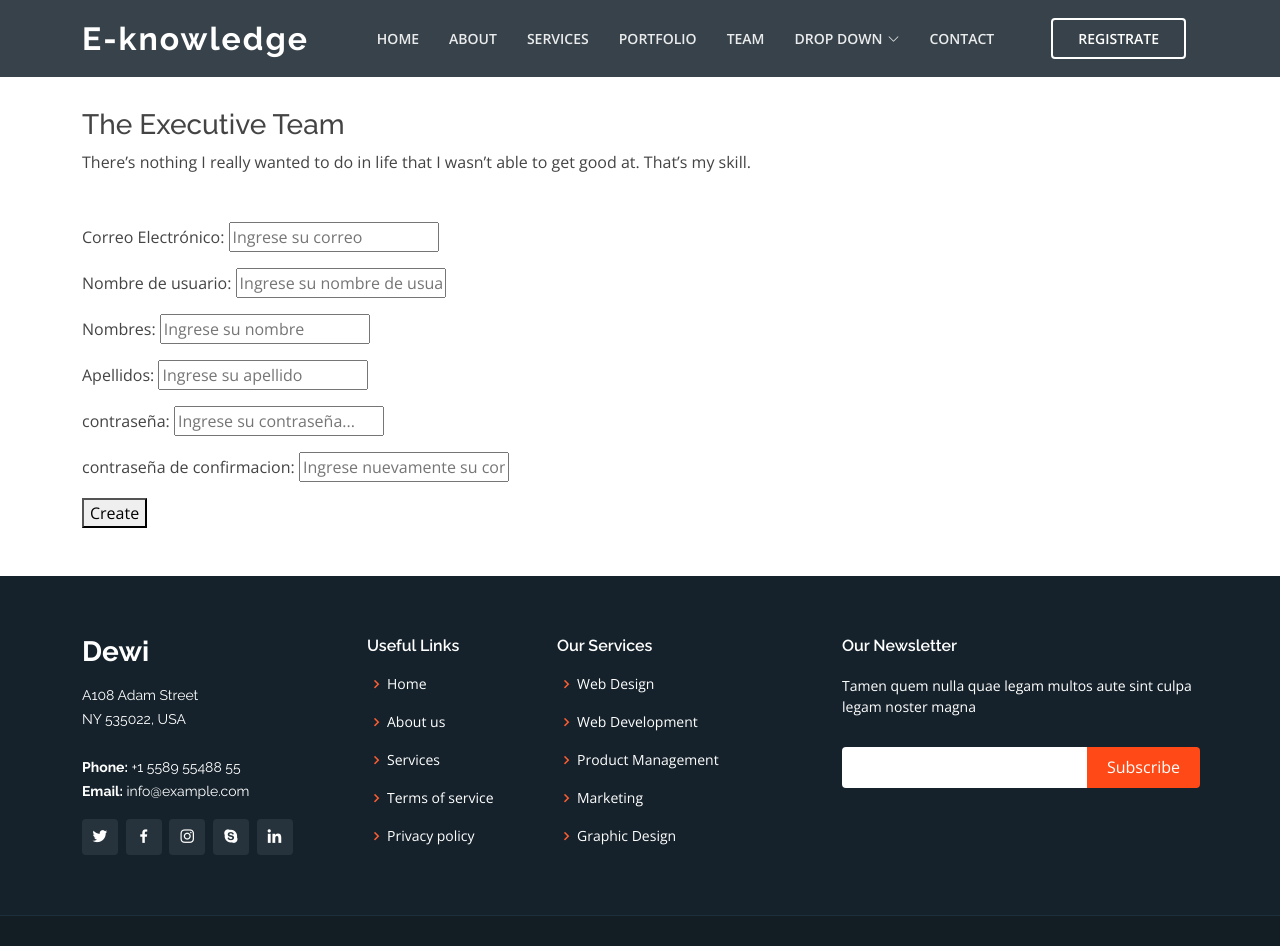
After one commit to JohnHernandezC/Proyecto-Integrador, a Django app: page /usuario/crearU/ in a window 1280 px wide. The commit adds this page. Run offline with Django 4.2, Linux system fonts and the light colour scheme; some libraries are stand-ins or nearby versions.

Commit message:
El p*** registro que tenia un error simple pero deificil de encontrar

```diff
--- a/ProyectoIntegrador/urls.py
+++ b/ProyectoIntegrador/urls.py
@@ -20,5 +20,6 @@ urlpatterns = [
     path('admin/', admin.site.urls),
     path('', include(('principalApp.urls','inicio'))),
     path('post/', include(('publicacionesApp.urls','blog'))),
+    path('usuario/', include(('UsuariosApp.urls','usuarios'))),
 
 ]
--- a/UsuariosApp/forms.py
+++ b/UsuariosApp/forms.py
@@ -1,88 +1,80 @@
 from django import forms
 from django.contrib.auth.forms import AuthenticationForm
 from .models import Usuario
+from django.contrib.auth.forms import UserCreationForm
 
 
 class FormularioUsuario(forms.ModelForm):
-    """ Formulario de Registro de un Usuario en la base de datos
 
-    Variables:
-
-        - password1:    Contraseña
-        - password2:    Verificación de la contraseña
-
-    """
-    password1 = forms.CharField(label = 'Contraseña',widget = forms.PasswordInput(
-        attrs = {
-            'class': 'form-control',
-            'placeholder': 'Ingrese su contraseña...',
-            'id': 'password1',
+    password1 = forms.CharField(label="contraseña", widget=forms.PasswordInput(
+        attrs={
+            'clase':'form-control',
+            'placeholder':'Ingrese su contraseña...',
+            'id':'password1',
             'required':'required',
         }
+
     ))
 
-    password2 = forms.CharField(label = 'Contraseña de Confirmación', widget = forms.PasswordInput(
+    password2 = forms.CharField(label="contraseña de confirmacion", widget=forms.PasswordInput(
         attrs={
-            'class': 'form-control',
-            'placeholder': 'Ingrese nuevamente su contraseña...',
-            'id': 'password2',
-            'required': 'required',
+            'clase':'form-control',
+            'placeholder':'Ingrese nuevamente su contraseña...',
+            'id':'password2',
+            'required':'required',
         }
+
     ))
-
     class Meta:
-        model = Usuario
-        fields = ('email','username','nombres','apellidos','rol')
+        model=Usuario
+        fields=('email','username','nombres','apellidos')
         widgets = {
             'email': forms.EmailInput(
-                attrs = {
-                    'class': 'form-control',
-                    'placeholder': 'Correo Electrónico',
+                attrs={
+                    'clase':'form-control',
+                     'placeholder':'Ingrese su correo',
+
                 }
             ),
             'nombres': forms.TextInput(
-                attrs={
-                    'class': 'form-control',
-                    'placeholder': 'Ingrese su nombre',
+              attrs={
+                    'clase':'form-control',
+                     'placeholder':'Ingrese su nombre',
+                     'required':'required',
+
                 }
             ),
             'apellidos': forms.TextInput(
-                attrs = {
-                    'class': 'form-control',
-                    'placeholder': 'Ingrese sus apellidos',
+              attrs={
+                    'clase':'form-control',
+                     'placeholder':'Ingrese su apellido',
+                     'required':'required',
+
                 }
             ),
             'username': forms.TextInput(
-                attrs = {
-                    'class': 'form-control',
-                    'placeholder': 'Ingrese su nombre de usuario',
-                }
-            ),
-            'rol': forms.Select(
-                attrs = {
-                    'class': 'form-control'
+              attrs={
+                    'clase':'form-control',
+                     'placeholder':'Ingrese su nombre de usuario',
+
                 }
             )
+
+
         }
 
     def clean_password2(self):
-        """ Validación de Contraseña
-
-        Metodo que valida que ambas contraseñas ingresadas sean igual, esto antes de ser encriptadas
-        y guardadas en la base dedatos, Retornar la contraseña Válida.
-
-        Excepciones:
-        - ValidationError -- cuando las contraseñas no son iguales muestra un mensaje de error
-        """
-        password1 = self.cleaned_data.get('password1')
-        password2 = self.cleaned_data.get('password2')
-        if password1 != password2:
-            raise forms.ValidationError('Contraseñas no coinciden!')
+        #validacion de contraseña (valida que ambas contraseñas sean iguales)
+        password1=self.cleaned_data.get('password1')#cleaned_data es donde estan almacenados los datos que se lamacenaron desde el formulario y se obtienen con el get y la key
+        password2=self.cleaned_data.get('password2')
+        if password1 and password2 and password1 != password2:
+            raise forms.ValidationError('contraseñas no coinciden')
         return password2
 
-    def save(self,commit = True):
-        user = super().save(commit=False)
-        user.set_password(self.cleaned_data['password1'])
+    def save(self,commit=True):
+        print(self.cleaned_data)
+        user=super().save(commit=False)
+        user.set_password(self.cleaned_data['password1'])#set encripta directamente la contraseña
         if commit:
             user.save()
         return user
--- a/UsuariosApp/models.py
+++ b/UsuariosApp/models.py
@@ -1,6 +1,8 @@
+
+
 from django.db import models
 from django.contrib.auth.models import AbstractBaseUser,BaseUserManager,PermissionsMixin
-from django.contrib.auth.models import Permission,Group
+
 from django.contrib.contenttypes.models import ContentType
 
 class Rol(models.Model):
@@ -23,42 +25,53 @@ class Rol(models.Model):
 
 
 class UsuarioManager(BaseUserManager):
-    def _create_user(self, username, email, nombres, password, is_staff, is_superuser, **extra_fields):
-        user = self.model(
-            username=username,
-            email=email,
-            nombres=nombres,
-            is_staff=is_staff,
-            is_superuser=is_superuser,
-            **extra_fields
+    def create_user(self,email,username,nombres,apellidos,password=None):
+        if not email:
+            raise ValueError("El usuario debe tener un correo electronico")
+            #genera un error si no pasamos un correo de
+
+            #el self.model hace referencia directa a el modelo que estamos usando
+        usuario=self.model(username=username,
+                           email=self.normalize_email(email),
+                           nombres=nombres,
+                           apellidos=apellidos)
+        usuario.set_password(password)#se usa la incriptacion de django que esta definido en el abstract
+        usuario.save()
+        return usuario
+    def create_superuser(self,email,username,nombres,apellidos,password):
+        usuario=self.create_user(
+                    email,
+                    username=username,
+                    nombres=nombres,
+                    apellidos=apellidos,
+                    password=password
         )
-        user.set_password(password)
-        user.save(using=self.db)
-        return user
+        usuario.usuario_admin=True
+        usuario.save()
+        return usuario
 
-    def create_user(self, username, email, nombres, is_staff, password=None, **extra_fields):
-        return self._create_user(username, email, nombres, password, is_staff, False, **extra_fields)
-
-    def create_superuser(self,username,email,nombres,password = None,**extra_fields):
-        return self._create_user(username, email, nombres, password, True, True, **extra_fields)
-
-class Usuario(AbstractBaseUser, PermissionsMixin):
+class Usuario(AbstractBaseUser):
     username = models.CharField('Nombre de usuario',unique = True, max_length=100)
     email = models.EmailField('Correo Electrónico', max_length=254,unique = True)
     nombres = models.CharField('Nombres', max_length=200, blank = True, null = True)
     apellidos = models.CharField('Apellidos', max_length=200,blank = True, null = True)
-    rol = models.ForeignKey(Rol, on_delete=models.CASCADE,blank = True,null = True)
     imagen = models.ImageField('Imagen de Perfil', max_length=200,blank = True,null = True)
-    is_active = models.BooleanField(default = True)
-    is_staff = models.BooleanField(default = False)
+    usuario_activo = models.BooleanField(default = True)
+    usuario_admin  = models.BooleanField(default = False)
+
     objects = UsuarioManager()
 
-    USERNAME_FIELD = 'username'
-    REQUIRED_FIELDS = ['email','nombres']
+    USERNAME_FIELD='username' #hace referencia al parametro unico puede ser esto o el coreo
+    REQUIRED_FIELDS=['email','nombres','apellidos']#campos requeridos al momento de crear por consola
 
-    class Meta:
-        permissions = [('permiso_desde_codigo','Este es un permiso creado desde código'),
-                        ('segundo_permiso_codigo','Segundo permiso creado desde codigo')]
 
     def __str__(self):
-        return f'{self.nombres},{self.apellidos}'
+        return self.nombres
+    def has_perm(self,perm,obj=None):
+        return True
+    def has_module_perms(self,app_label):
+        return True
+
+    @property
+    def is_staff(self):
+        return self.usuario_admin
--- /dev/null
+++ b/UsuariosApp/templates/usuarios/Register.html
@@ -0,0 +1,25 @@
+{% extends 'inicio/index.html' %}
+
+
+{% block title %}listar{% endblock %}
+
+{% block body %}
+<section class="pb-5 position-relative bg-gradient-dark mx-n3">
+    <div class="container">
+      <div class="row">
+        <div class="col-md-8 text-start mb-5 mt-5">
+          <h3 class=" z-index-1 position-relative">The Executive Team</h3>
+          <p class=" opacity-8 mb-0">There’s nothing I really wanted to do in life that I wasn’t able to get good at. That’s my skill.</p>
+        </div>
+      </div>
+
+<form method="POST" >
+    {% csrf_token %}
+    {{form.as_p}}<!--se cambio de autorForm a form para que la clase lo use -->
+    <!--{{autorForm.nombre.label}} para renderisar los labels y campos mostrados en froms-->
+    <!--{{autorForm.nombre}} para mostrar 1 por 1 los datos del modelo-->
+    <button type="submit">Create</button>
+
+</form>
+
+{% endblock body %}
--- /dev/null
+++ b/UsuariosApp/urls.py
@@ -0,0 +1,9 @@
+
+from django.urls import path
+from .views import *
+
+urlpatterns = [
+
+    path('crearU/',registrarUsuario.as_view(),name='crear-User')
+
+]
--- a/UsuariosApp/views.py
+++ b/UsuariosApp/views.py
@@ -1,3 +1,10 @@
-from django.shortcuts import render
+from django.views.generic import CreateView
+from .models import  Usuario
+from .forms import  FormularioUsuario
+from django.urls import reverse_lazy
 
-# Create your views here.
+class registrarUsuario(CreateView):
+    model= Usuario
+    form_class= FormularioUsuario
+    template_name = 'usuarios\Register.html'
+    success_url=reverse_lazy('inicio:index-principal')
--- a/principalApp/templates/inicio/index.html
+++ b/principalApp/templates/inicio/index.html
@@ -112,7 +112,7 @@
             </li>
             <li><a class="nav-link scrollto" href="#contact">Contact</a></li>
             <li>
-              <a class="getstarted scrollto" href="#about">Get Started</a>
+              <a class="getstarted scrollto" href="{% url 'usuarios:crear-User' %}">Registrate</a>
             </li>
           </ul>
           <i class="bi bi-list mobile-nav-toggle"></i>
```
Also changed, not shown: ProyectoIntegrador/settings.py (+7 -0 lines), UsuariosApp/migrations/0003_alter_usuario_options_usuario_activation_key_and_more.py (added), UsuariosApp/migrations/0004_remove_usuario_activation_key_and_more.py (added), UsuariosApp/migrations/0005_remove_usuario_groups_remove_usuario_is_staff_and_more.py (added), UsuariosApp/migrations/0006_rename_is_active_usuario_usuario_activo_and_more.py (added), db.sqlite3.
